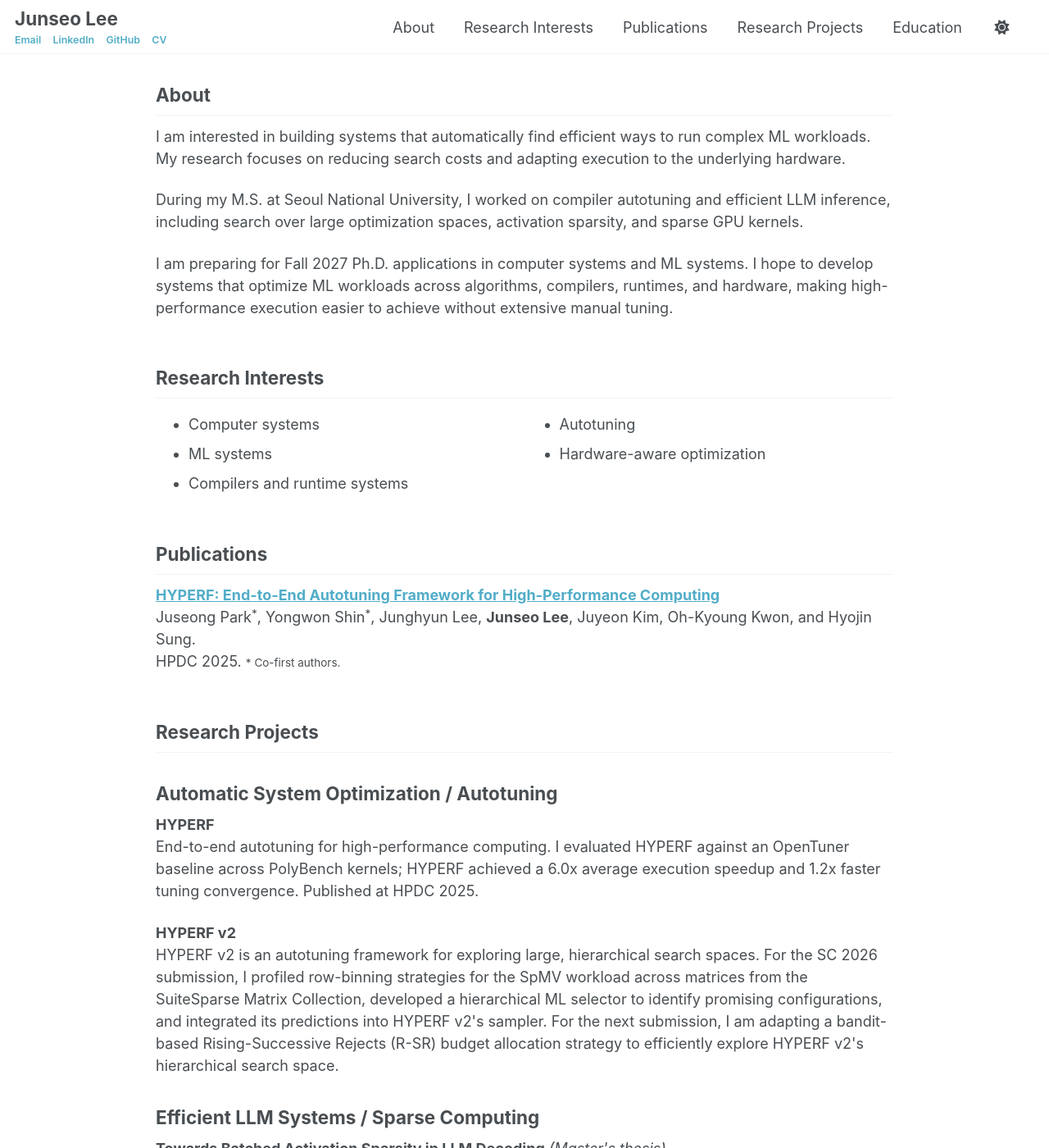
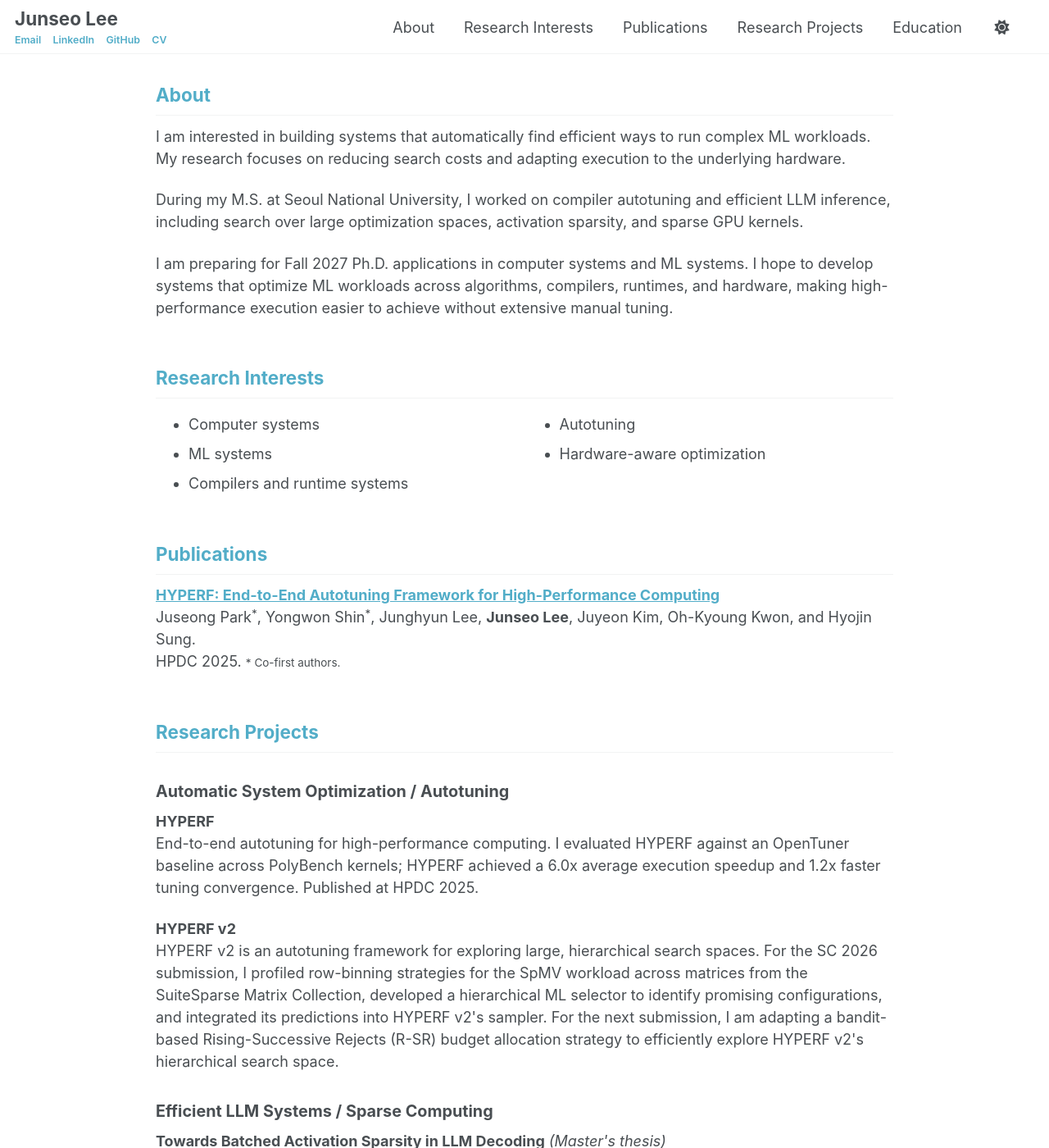
Before and after one commit to jseool/jseool.github.io, a Jekyll site: the page built from _pages/about.md, in a window 1280 px wide and 1400 px high. Shown: the whole window at 82% size. Built offline with Jekyll 4.4.1, drawn with Linux system fonts in a browser that asks for light colours; a style sheet for code colours, icons or effects is not loaded.

Commit message:
Clarify section heading hierarchy

```diff
--- a/_sass/layout/_page.scss
+++ b/_sass/layout/_page.scss
@@ -55,11 +55,12 @@
 
     h2 {
       margin-top: 0;
+      color: var(--global-link-color);
     }
 
-    h3 {
+    > h3 {
       margin-top: 2rem;
-      font-size: $type-size-4;
+      font-size: 1.1em;
     }
   }
 
```
